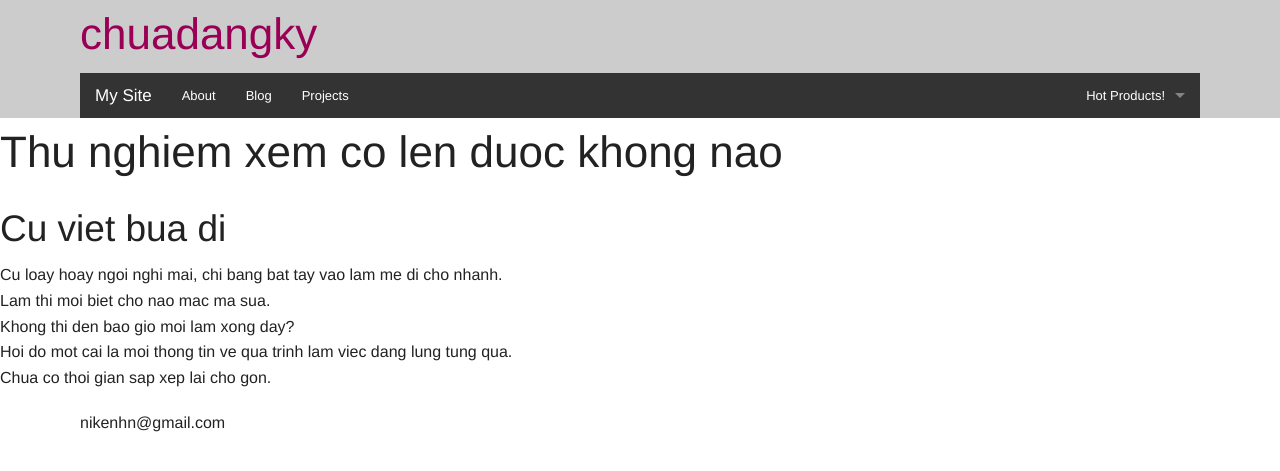
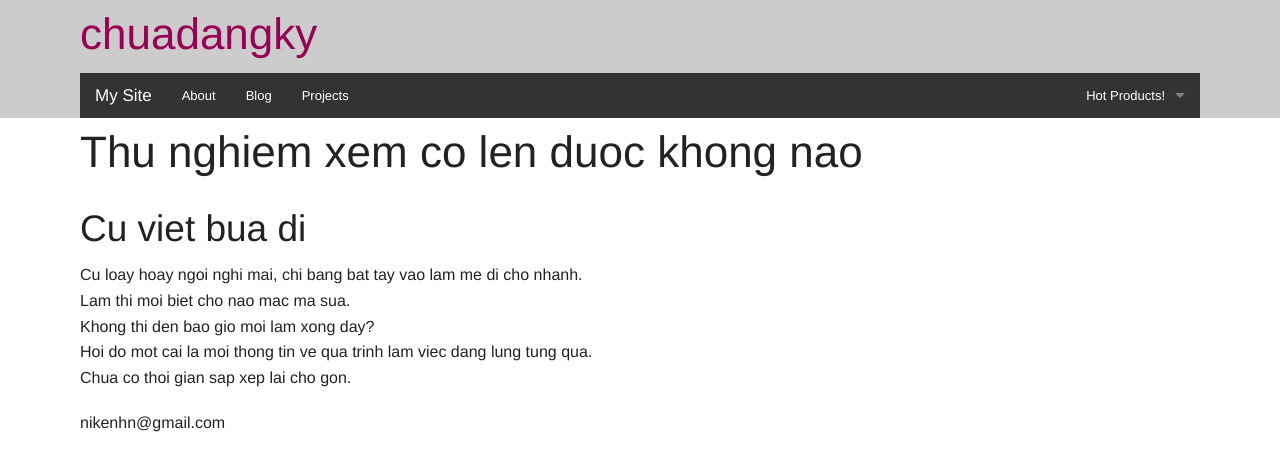
Before and after one commit to novakid/chuadangky, a Jekyll site: the page built from cdk_pages_projects/prj-test.md, in a window 1280 px wide. Shown: the top 471 px of the page. Built offline with Jekyll 4.4.1, drawn with Linux system fonts in a browser that asks for light colours.

Commit message:
Update post.html

```diff
--- a/_layouts/post.html
+++ b/_layouts/post.html
@@ -1,7 +1,8 @@
 ---
 layout: default
 ---
-<div class="post">
+<div class="row">
+<div class="columns">
 
   <header class="post-header">
     <h1>{{ page.title }}</h1>
@@ -13,3 +14,4 @@ layout: default
   </article>
 
 </div>
+</div>
```
